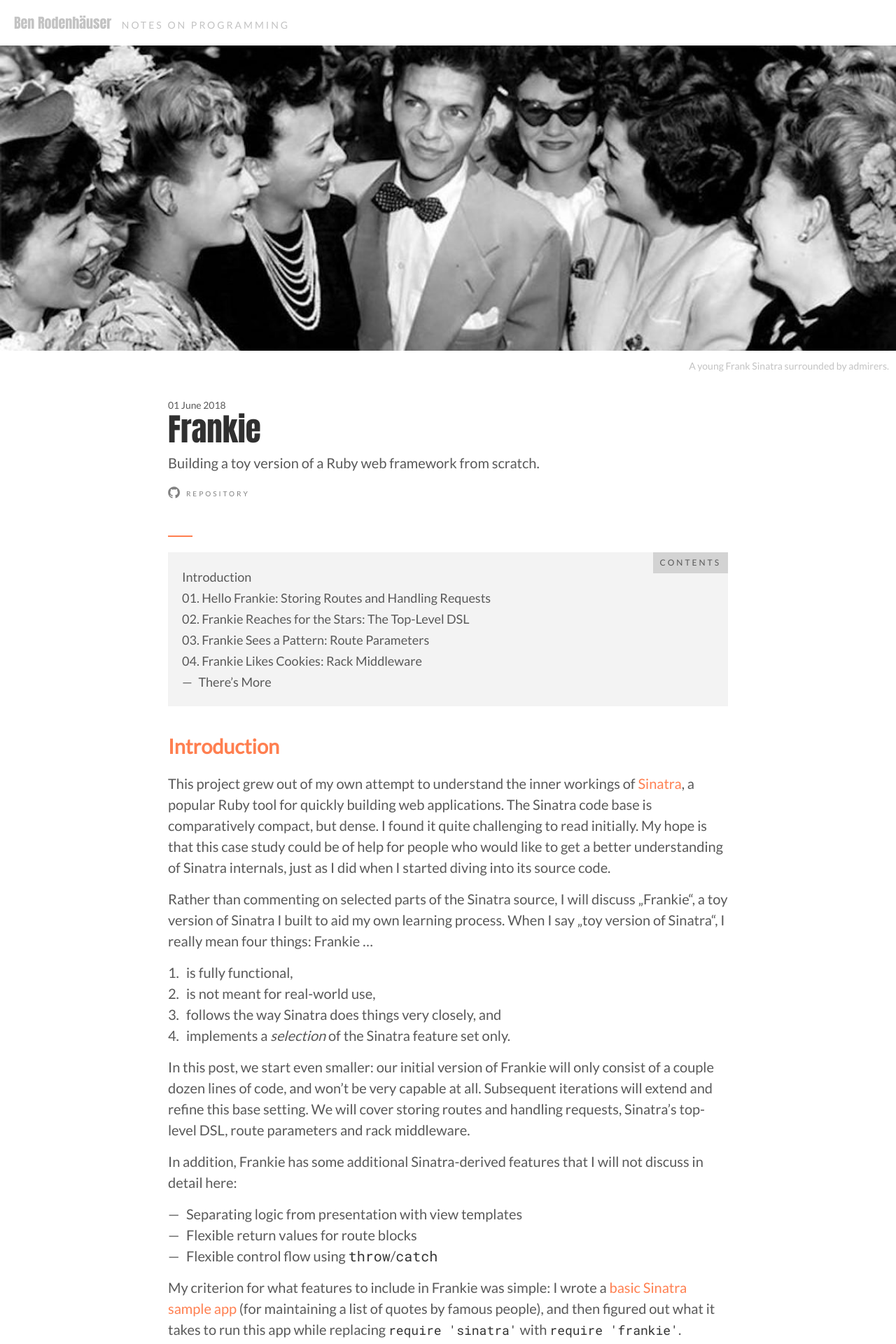
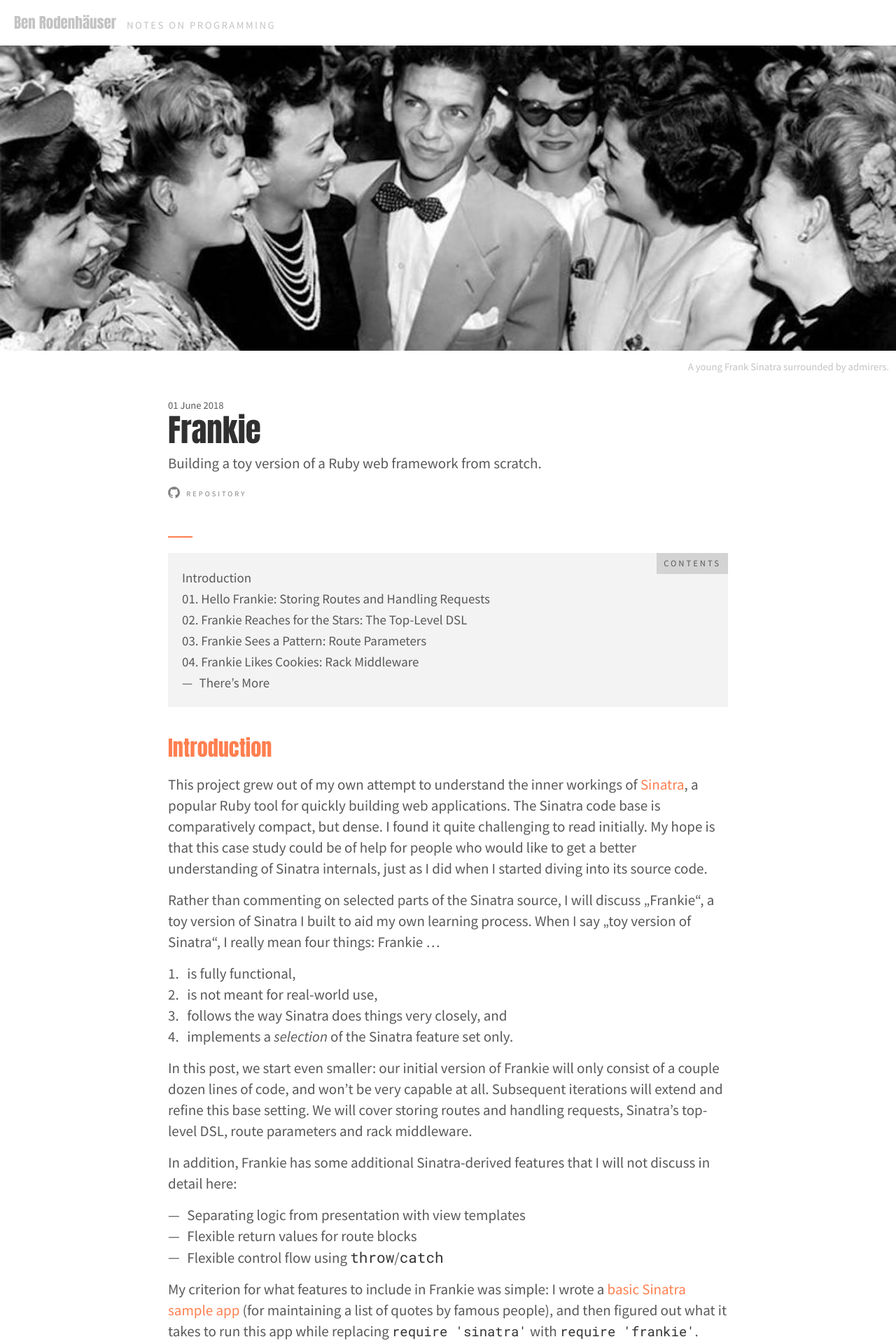
Before and after one commit to benrodenhaeuser/benrodenhaeuser.github.io, a Jekyll site: the page built from content/_posts/2018-06-01-sinatra-from-scratch.md, in a window 1280 px wide. Shown: the top 1920 px of the page at 70% size. Built offline with Jekyll 4.4.1, drawn with Linux system fonts in a browser that asks for light colours.

Commit message:
tweak fonts

```diff
--- a/_config.yml
+++ b/_config.yml
@@ -8,8 +8,8 @@ highlighter: rouge
 collections:
   - snippets
 collections_dir: content
-googlefonts:
-  body: Lato
+fonts:
+  body: Source Sans Pro
   display: Anton
   code: Roboto Mono
 sass:
--- a/_includes/head.html
+++ b/_includes/head.html
@@ -4,7 +4,7 @@
   <meta charset="utf-8">
   <meta name="viewport" content="width=device-width, initial-scale=1" />
 
-  <link href="https://fonts.googleapis.com/css?family={{ site.googlefonts.body }}|{{  site.googlefonts.display }}|{{ site.googlefonts.code }}" rel="stylesheet">
+  <link href="https://fonts.googleapis.com/css?family={{ site.fonts.body }}:400,400i,700|{{  site.fonts.display }}|{{ site.fonts.code }}" rel="stylesheet">
 
   <link rel="stylesheet" href="{{ '/assets/css/main.css?v=' | append: site.github.build_revision | relative_url }}">
 
--- a/_scss/style.scss
+++ b/_scss/style.scss
@@ -1,7 +1,7 @@
 @import "reset/whitespace_reset";
 @import "syntax-highlighting/syntax";
 
-$basefont: 20px;
+$basefont: 21px;
 $baseline: 30px;
 $bodycolor: #595959;
 $highlightcolor: #FF7F50;
@@ -9,7 +9,7 @@ $highlightcolor: #FF7F50;
 body {
   background-color: white;
   color: $bodycolor;
-  font-family: 'Lato', sans-serif;
+  font-family: 'Source Sans Pro', sans-serif;
   font-size: $basefont;
   font-weight: normal;
   line-height: $baseline;
@@ -37,16 +37,17 @@ header a:hover .site-description {
 .site-description {
   color: #c3c3c3;
   font-size: 0.7 * $basefont;
-  font-family: 'Lato', sans-serif;
+  font-family: 'Source Sans Pro', sans-serif;
   text-transform: uppercase;
-  letter-spacing: 3px;
+  letter-spacing: 2.5px;
   padding-left: 10px;
 }
 
 h2 {
+  font-family: 'Anton', serif;
+  font-weight: normal;
   line-height: 1.2 * 1.2 * $basefont;
   font-size: 1.2 * 1.2 * $basefont;
-  font-weight: bold;
   margin-top: 1.2 * 1.2 * $baseline;
   color: #FF7F50;
 }
```
Also changed, not shown: content/_drafts/2019-09-19-pen.md (+2 -1 lines).
